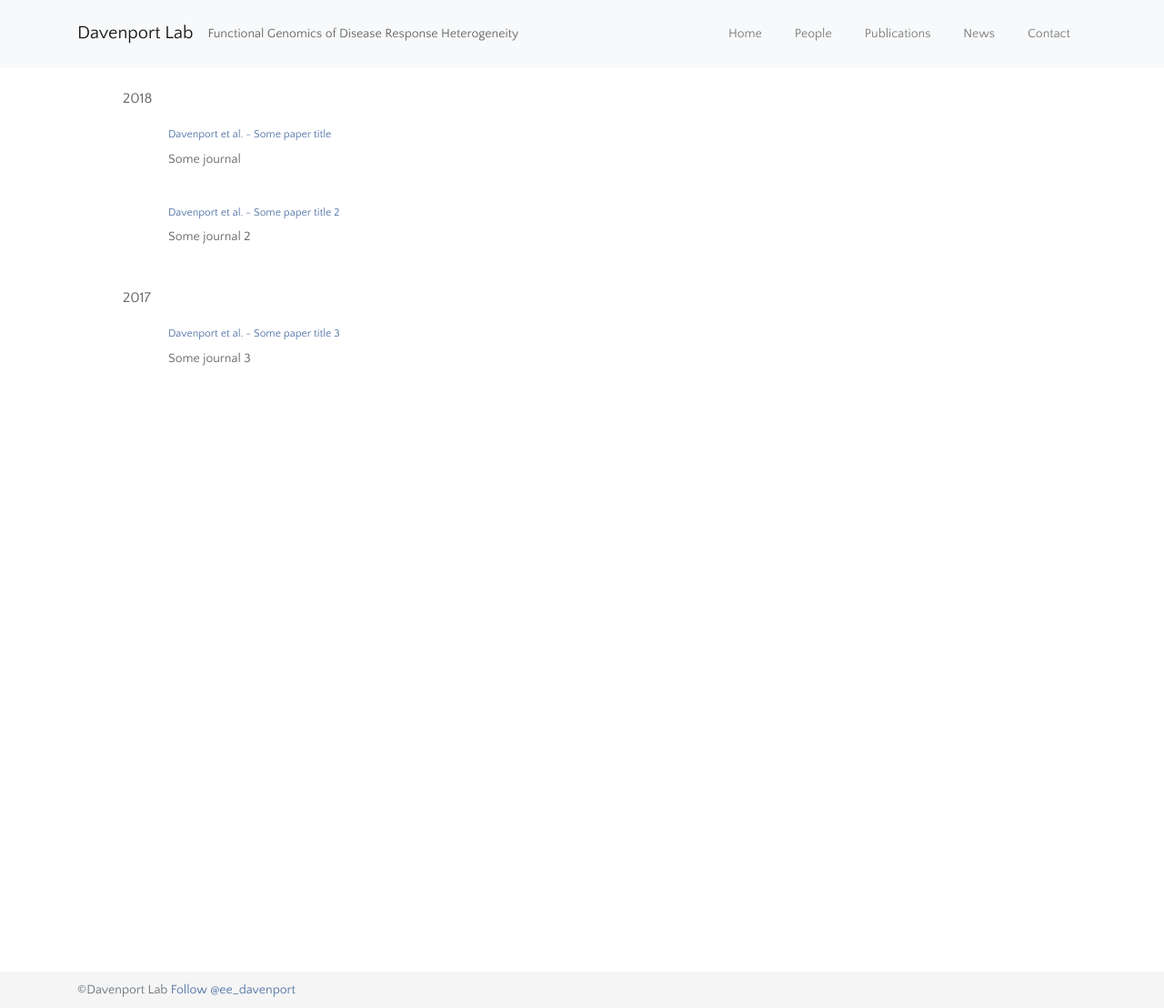
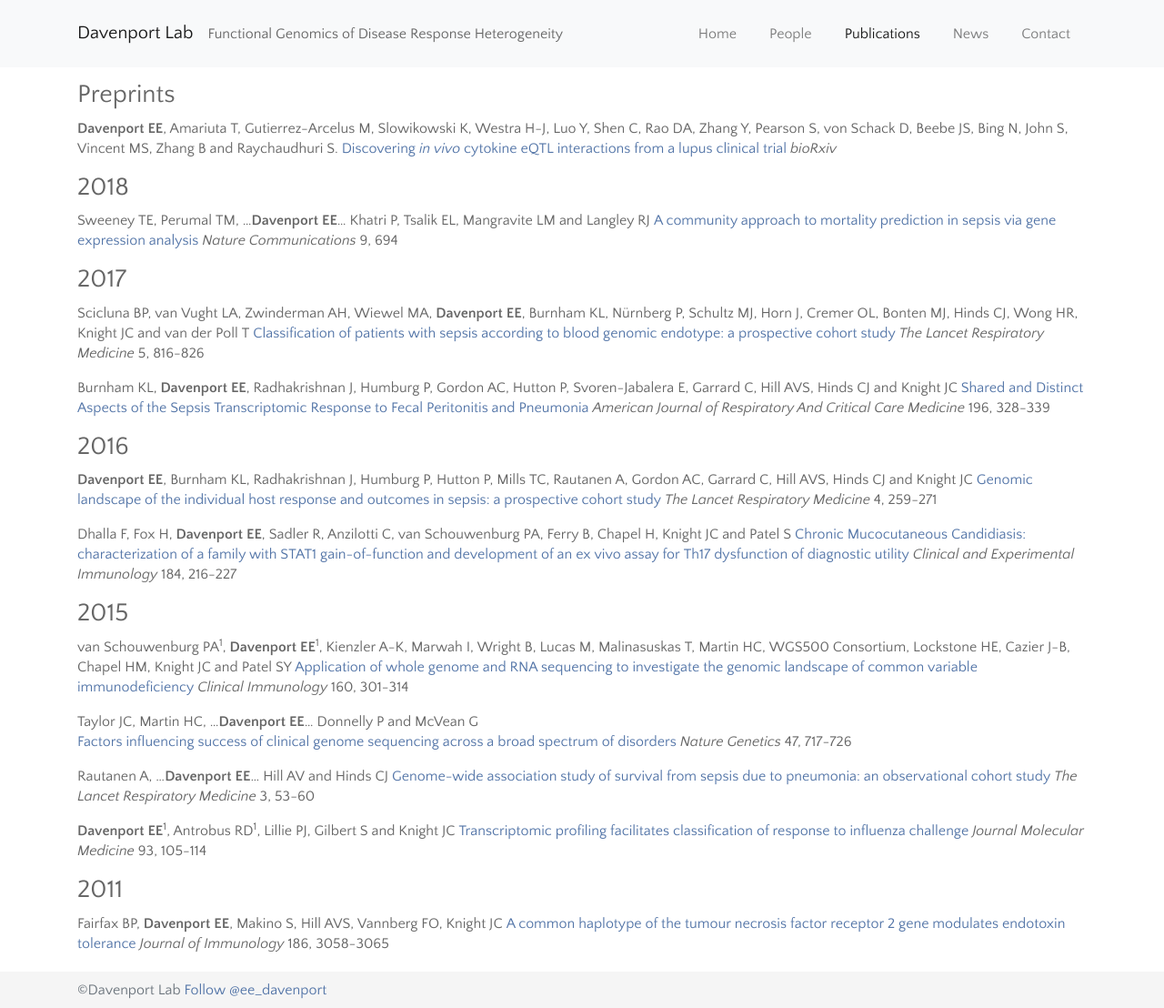
Before and after one commit to davenportlab/davenportlab.github.io, a Jekyll site: the page built from publications.md, in a window 1280 px wide and 1108 px high. Shown: the whole window at 91% size. Built offline with Jekyll 4.4.1, drawn with Linux system fonts in a browser that asks for light colours; nearby versions of some CDN libraries; comment, search, counter and statistics services are not loaded; our own code applies the rules of GitHub Pages for plain Markdown files.

Commit message:
Content (#1)
* Content added to publications, people and contact

* Changed blockquote border to grey, increased font size of text and increased bottom margin on portrait

```diff
--- a/_data/people.yml
+++ b/_data/people.yml
@@ -1,4 +1,4 @@
 - name: Emma Davenport
   github: emmadavenport
   image: https://pbs.twimg.com/profile_images/702150570887393283/8_0MgDgY_400x400.jpg
-  summary: Lorem ipsum dolor sit amet consectetur adipiscing elit. Cras sed molestie est. Nunc quis risus at magna dapibus congue sit amet sit amet turpis. Integer vitae neque quis turpis imperdiet efficitur ac vel velit. Morbi fringilla nibh erat, sit amet bibendum ex molestie quis. Donec sit amet odio orci. Maecenas pretium sem vitae velit efficitur fermentum. Phasellus a ante eu eros ullamcorper vulputate.
+  summary: Emma's research interests lie in applying sophisticated analytical strategies to cohorts of patients to improve the treatment of disease. She focuses on integrating functional genomics and clinical data in order to understand how genetics contributes to the patient-to-patient heterogeneity in treatment response. Emma completed her PhD research in 2014 under the supervision of Professor Julian Knight at the University of Oxford. In 2015, she joined Professor Soumya Raychaudhuri's lab at Harvard Medical School as a postdoctoral research fellow. Her PhD and postdoctoral research have given her a strong foundation in computational methods, wet lab molecular biology and data acquisition.
--- a/_sass/theme.scss
+++ b/_sass/theme.scss
@@ -9,7 +9,7 @@ by Matt Graham
 @import "palette";
 
 body {
-  font: 14px/22px 'Quattrocento Sans', "Helvetica Neue", Helvetica, Arial, sans-serif;
+  font: 16px/22px 'Quattrocento Sans', "Helvetica Neue", Helvetica, Arial, sans-serif;
   color: $grey;
   font-weight: 300;
   // margin: 0px;
@@ -96,8 +96,8 @@ strong {
 blockquote {
   // border-left: 1px solid #ffcc00;
   // border-right: 1px solid #ffcc00;
-  border-left: 1px solid $gold;
-  border-right: 1px solid $gold;
+  border-left: 1px solid $grey;
+  border-right: 1px solid $grey;
   margin: 0;
   padding-left: 20px;
   padding-right: 20px;
@@ -539,7 +539,7 @@ ul.thumblist {
 
 ul.thumblist, li img {
   float: left;
-  margin: 0 15px 0 0;
+  margin: 0 15px 15px 0;
 }
 
 ul.thumblist, li {
--- /dev/null
+++ b/publications.md
@@ -0,0 +1,55 @@
+---
+layout: default
+---
+
+## Preprints
+**Davenport EE**, Amariuta T, Gutierrez-Arcelus M, Slowikowski K, Westra H-J, Luo Y, Shen C, Rao DA, Zhang Y, Pearson S, von Schack D, Beebe JS, Bing N, John S, Vincent MS, Zhang B and Raychaudhuri S.
+[Discovering *in vivo* cytokine eQTL interactions from a lupus clinical trial](https://www.biorxiv.org/content/early/2018/02/20/118703){:target="_blank"}
+*bioRxiv*
+
+## 2018
+Sweeney TE, Perumal TM, ...**Davenport EE**... Khatri P, Tsalik EL, Mangravite LM and Langley RJ
+[A community approach to mortality prediction in sepsis via gene expression analysis](https://www.ncbi.nlm.nih.gov/pubmed/29449546){:target="_blank"}
+*Nature Communications* 9, 694
+
+
+
+## 2017
+Scicluna BP, van Vught LA, Zwinderman AH, Wiewel MA, **Davenport EE**, Burnham KL, N&uuml;rnberg P, Schultz MJ, Horn J, Cremer OL, Bonten MJ, Hinds CJ, Wong HR, Knight JC and van der Poll T
+[Classification of patients with sepsis according to blood genomic endotype: a prospective cohort study](https://www.ncbi.nlm.nih.gov/pubmed/28864056){:target="_blank"}
+*The Lancet Respiratory Medicine* 5, 816-826
+
+Burnham KL, **Davenport EE**, Radhakrishnan J, Humburg P, Gordon AC, Hutton P, Svoren-Jabalera E, Garrard C, Hill AVS, Hinds CJ and Knight JC
+[Shared and Distinct Aspects of the Sepsis Transcriptomic Response to Fecal Peritonitis and Pneumonia](https://www.ncbi.nlm.nih.gov/pubmed/28036233){:target="_blank"}
+*American Journal of Respiratory And Critical Care Medicine* 196, 328-339
+
+## 2016
+**Davenport EE**, Burnham KL, Radhakrishnan J, Humburg P, Hutton P, Mills TC, Rautanen A, Gordon AC, Garrard C, Hill AVS, Hinds CJ and Knight JC
+[Genomic landscape of the individual host response and outcomes in sepsis: a prospective cohort study](http://www.ncbi.nlm.nih.gov/pubmed/26917434){:target="_blank"}
+*The Lancet Respiratory Medicine* 4, 259-271
+
+Dhalla F, Fox H, **Davenport EE**, Sadler R, Anzilotti C, van Schouwenburg PA, Ferry B, Chapel H, Knight JC and Patel S
+[Chronic Mucocutaneous Candidiasis: characterization of a family with STAT1 gain-of-function and development of an ex vivo assay for Th17 dysfunction of diagnostic utility](http://www.ncbi.nlm.nih.gov/pubmed/26621323){:target="_blank"}
+*Clinical and Experimental Immunology* 184, 216-227
+
+## 2015
+van Schouwenburg PA<sup>1</sup>, **Davenport EE**<sup>1</sup>, Kienzler A-K, Marwah I, Wright B, Lucas M, Malinasuskas T, Martin HC, WGS500 Consortium, Lockstone HE, Cazier J-B, Chapel HM, Knight JC and Patel SY
+[Application of whole genome and RNA sequencing to investigate the genomic landscape of common variable immunodeficiency](http://www.ncbi.nlm.nih.gov/pubmed/26122175){:target="_blank"}
+*Clinical Immunology* 160, 301-314
+
+Taylor JC, Martin HC, ...**Davenport EE**... Donnelly P and McVean G
+[Factors influencing success of clinical genome sequencing across a broad spectrum of disorders](http://www.ncbi.nlm.nih.gov/pubmed/25985138){:target="_blank"}
+*Nature Genetics* 47, 717-726
+
+Rautanen A, ...**Davenport EE**... Hill AV and Hinds CJ
+[Genome-wide association study of survival from sepsis due to pneumonia: an observational cohort study](http://www.ncbi.nlm.nih.gov/pubmed/25533491){:target="_blank"}
+*The Lancet Respiratory Medicine* 3, 53-60
+
+**Davenport EE**<sup>1</sup>, Antrobus RD<sup>1</sup>, Lillie PJ, Gilbert S and Knight JC
+[Transcriptomic profiling facilitates classification of response to influenza challenge](http://www.ncbi.nlm.nih.gov/pubmed/25345603){:target="_blank"}
+*Journal Molecular Medicine* 93, 105-114
+
+## 2011
+Fairfax BP, **Davenport EE**, Makino S, Hill AVS, Vannberg FO, Knight JC
+[A common haplotype of the tumour necrosis factor receptor 2 gene modulates endotoxin tolerance](http://www.ncbi.nlm.nih.gov/pubmed/21282507){:target="_blank"}
+*Journal of Immunology* 186, 3058-3065
```
Also changed, not shown: _data/publications.yml (+8 -4 lines), contact.md (+4 -0 lines), news.md (+2 -14 lines).
